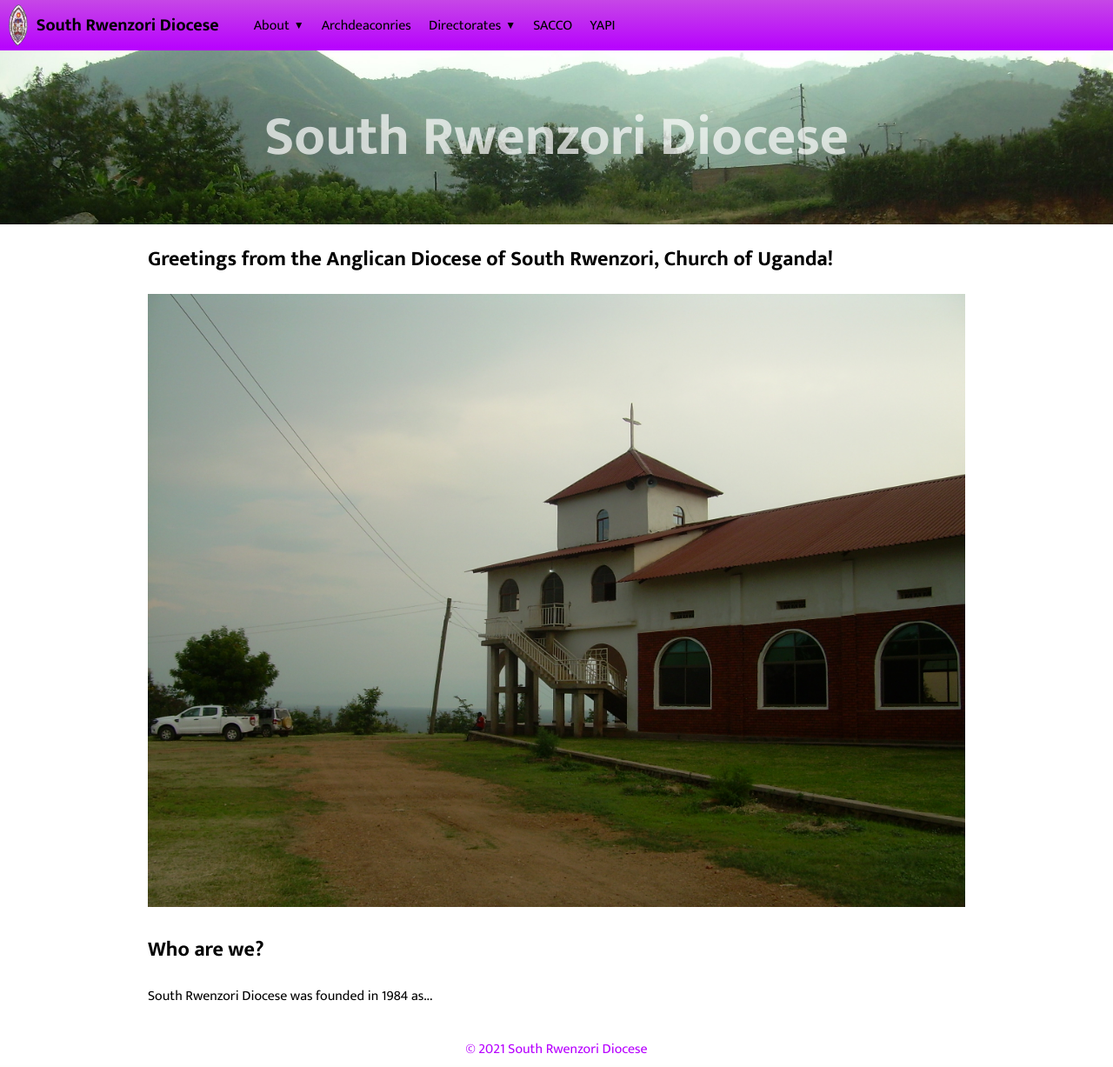
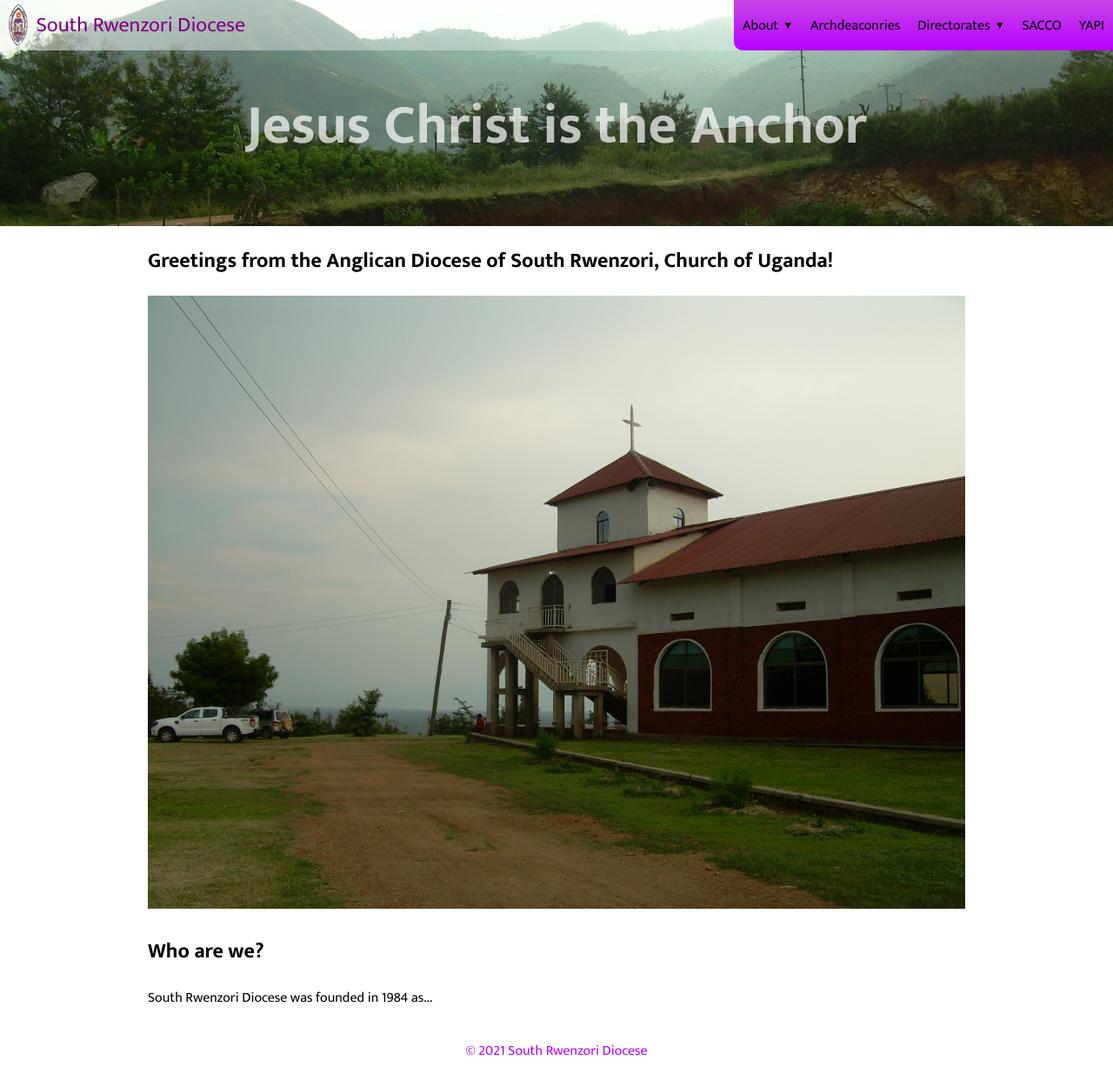
Before and after one commit to BenRStutzman/south-rwenzori-diocese-website, a PHP site: page /index.php in a window 1280 px wide. Shown: the whole page at 87% size. Run offline with PHP 8.4, Linux system fonts and the light colour scheme.

Commit message:
improve header

```diff
--- a/css/site.css
+++ b/css/site.css
@@ -4,6 +4,7 @@
     --purple-light: #dc4fff;
     --purple-medium: #c647e6;
     --purple-dark: #b700ff;
+    --purple-darkest: purple;
 }
 
 html {
@@ -89,8 +90,8 @@
 }
 
 .header-title {
-    font-weight: bold;
-    font-size: 1.25rem;
+    color: var(--purple-darkest);
+    font-size: 1.5rem;
 }
 
 .header-logo {
@@ -122,12 +123,15 @@
 }
 
 nav {
+    width: 100%;
     display: flex;
     flex-wrap: wrap;
     gap: 10px;
+    justify-content: space-between;
+    background-image:linear-gradient(to right, rgba(255, 255, 255, 50%), transparent);
 }
 
-nav, .nav-links {
+.nav-links {
     background-image: linear-gradient(var(--purple-medium),var(--purple-dark));
 }
 
@@ -139,7 +143,6 @@
 .dropdown label {
     display: flex;
     align-items: center;
-    justify-content: center;
 }
 
 nav label {
@@ -170,7 +173,8 @@
     display: flex;
     align-items: center;
     justify-content: center;
-    height: 200px;
+    min-height: 200px;
+    padding: 10px;
     width: 100%;
     background-repeat: no-repeat;
     background-size: cover;
@@ -185,6 +189,7 @@
     font-size: 4rem;
     text-align: center;
     line-height: 1;
+    margin: 0;
 }
 
 table {
@@ -290,6 +295,19 @@
 
 /* for screens 801px or larger */
 @media (min-width: 801px) {
+    nav {
+        position: absolute;
+    }
+
+    .nav-links {
+        border-bottom-left-radius: 10px;
+    }
+
+    .page-heading {
+        height: 260px;
+        padding-top: 40px;
+    }
+
     /* timeline vertical line */
     .timeline::after {
         left: 50%;
@@ -338,6 +356,10 @@
 
 /* for screens 800px or smaller */
 @media (max-width: 800px) {
+    .header-title {
+        color: black;
+    }
+
     .nav-title {
         width: 100%;
         background-image: linear-gradient(var(--purple-light), var(--purple-medium));
@@ -391,6 +413,7 @@
 
     nav a {
         text-align: center;
+        justify-content: center;
     }
 
     .dropdown-arrow {
--- a/index.php
+++ b/index.php
@@ -9,7 +9,7 @@
 <body>
     <?php include "{$_SERVER['DOCUMENT_ROOT']}/shared/_header.php"; ?>
     <div class="page-heading">
-        <h1>South Rwenzori Diocese</h1>
+        <h1>Jesus Christ is the Anchor</h1>
     </div>
     <main>
         <h2>Greetings from the Anglican Diocese of South Rwenzori, Church of Uganda!</h2>
--- a/shared/_header.php
+++ b/shared/_header.php
@@ -37,7 +37,7 @@
                     <a href="/directorates/finance">Finance & Administration</a>
                     <a href="/directorates/health">Health</a>
                     <a href="/directorates/mission">Mission & Evangelism</a>
-                    <a href="/directorates/planning">Planning, Development, & Rehabilitation</a>
+                    <a href="/directorates/planning">Planning, Development, & Rehabilitation  </a>
                 </div>
             </div>
             <a href="/sacco">SACCO</a>
```
